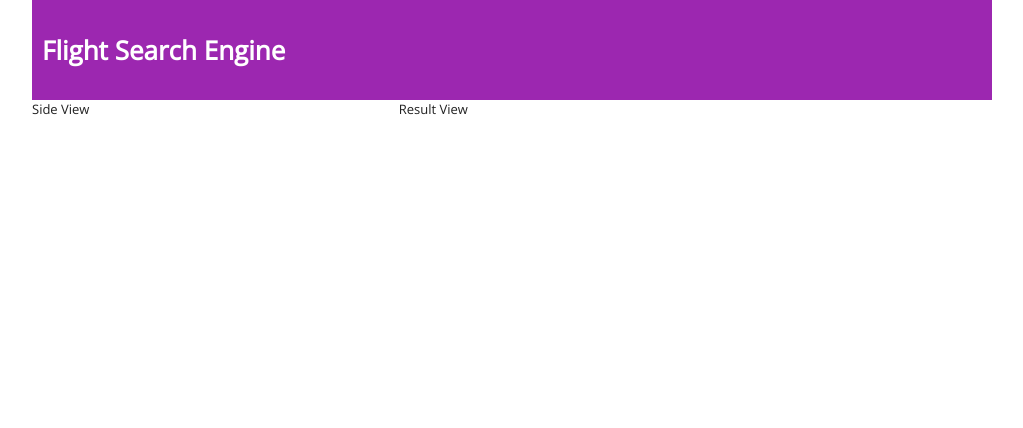
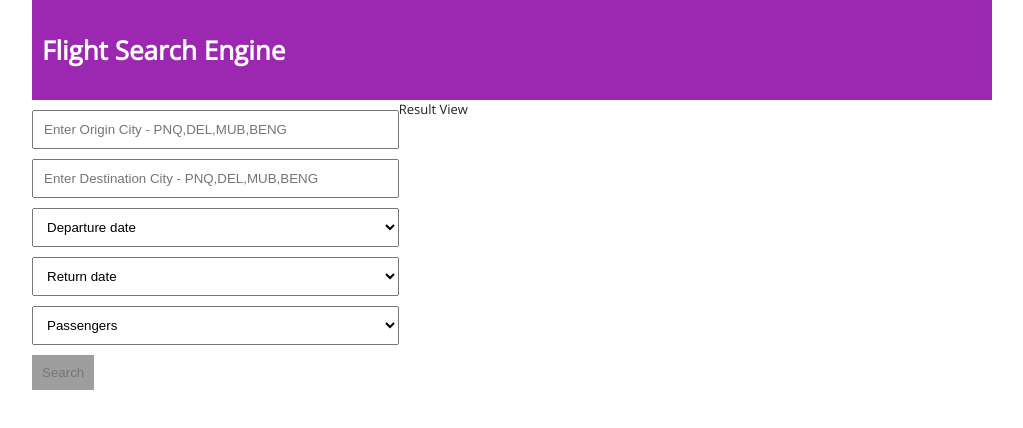
Before and after one commit to harsh-lamba/flight-search-app, a React app: page / in a window 1280 px wide. Shown: the top 428 px of the page, without its empty margins (128-1151 px from the left). Built offline with nearby package versions, Linux system fonts and the light colour scheme.

Commit message:
search flight form

```diff
--- a/src/app/components/FlightSearch/FlightSearch.ViewModel.ts
+++ b/src/app/components/FlightSearch/FlightSearch.ViewModel.ts
@@ -7,11 +7,12 @@ import {
 
 export interface IFlightSearchViewModel {
   isFlightFetching: boolean;
+  isFormValid: boolean;
   originCity: IField<string>;
   destinationCity: IField<string>;
   departureDate: IField<string>;
   returnDate: IField<string>;
-  passengers: IField<number>;
+  passengers: IField<string>;
   searchFlights(): void;
   dispose(): void;
 }
@@ -22,15 +23,15 @@ export default class FlightSearchViewModel implements IFlightSearchViewModel {
   private _destinationCity: IField<string>;
   private _departureDate: IField<string>;
   private _returnDate: IField<string>;
-  private _passengers: IField<number>;
+  private _passengers: IField<string>;
   private _searchFlightService: ISearchFlightService;
   constructor() {
     this._isFlightFetching = false;
-    this._originCity = new Field("Enter Origin City", null);
-    this._destinationCity = new Field("Enter Destination City", null);
-    this._departureDate = new Field("Departure Date", null);
-    this._returnDate = new Field("Return Date", null);
-    this._passengers = new Field("Pssengers", null);
+    this._originCity = new Field("Enter Origin City", "");
+    this._destinationCity = new Field("Enter Destination City", "");
+    this._departureDate = new Field("Departure Date", "");
+    this._returnDate = new Field("Return Date", "");
+    this._passengers = new Field("Passengers", "");
 
     this.fillDepartureDate();
     this.fillReturnDate();
@@ -41,6 +42,16 @@ export default class FlightSearchViewModel implements IFlightSearchViewModel {
 
   public get isFlightFetching(): boolean {
     return this._isFlightFetching;
+  }
+
+  public get isFormValid(): boolean {
+    return (
+      this._originCity.value &&
+      this._destinationCity.value &&
+      this._departureDate.value &&
+      this._returnDate.value &&
+      this._passengers.value !== "0"
+    );
   }
 
   public get originCity(): IField<string> {
@@ -59,7 +70,7 @@ export default class FlightSearchViewModel implements IFlightSearchViewModel {
     return this._returnDate;
   }
 
-  public get passengers(): IField<number> {
+  public get passengers(): IField<string> {
     return this._passengers;
   }
 
@@ -71,7 +82,7 @@ export default class FlightSearchViewModel implements IFlightSearchViewModel {
         destinationCity: this._destinationCity.value,
         departureDate: this._departureDate.value,
         returnDate: this._returnDate.value,
-        passengers: this._passengers.value
+        passengers: +this.passengers.value
       })
       .then(() => {
         this._isFlightFetching = false;
@@ -87,7 +98,7 @@ export default class FlightSearchViewModel implements IFlightSearchViewModel {
   }
 
   private fillPassengers() {
-    this._passengers.possibleValues = [1, 2, 3, 4, 5];
+    this._passengers.possibleValues = ["1", "2", "3", "4", "5"];
   }
 
   public dispose(): void {}
--- a/src/app/components/FlightSearch/FlightSearch.tsx
+++ b/src/app/components/FlightSearch/FlightSearch.tsx
@@ -2,11 +2,19 @@ import * as React from "react";
 import FlightSearchViewModel, {
   IFlightSearchViewModel
 } from "./FlightSearch.ViewModel";
-import { states } from "../../../mock/mock";
+import { InputField } from "../../shared/components/field/InputField";
+import { SelectField } from "../../shared/components/field/SelectField";
 
 export interface IFlightSearchProps {}
 
-export default class FlightSearch extends React.Component<IFlightSearchProps> {
+export interface IFlightSearchState {
+  model: IFlightSearchViewModel;
+}
+
+export default class FlightSearch extends React.Component<
+  IFlightSearchProps,
+  IFlightSearchState
+> {
   private _model: IFlightSearchViewModel;
   constructor(props: IFlightSearchProps) {
     super(props);
@@ -15,4 +23,102 @@ export default class FlightSearch extends React.Component<IFlightSearchProps> {
       model: new FlightSearchViewModel()
     };
   }
+
+  public render(): React.ReactNode {
+    return (
+      <React.Fragment>
+        <InputField
+          id="originCity"
+          type="text"
+          className="form-control margin-top-1x margin-bottom-1x"
+          placeholder="Enter Origin City - PNQ,DEL,MUB,BENG"
+          value={this.state.model.originCity.value}
+          onChange={this.onFieldChangeCallback.bind(this)}
+          title='Please Use "PNQ,DEL,MUB,BENG,"'
+        />
+        <InputField
+          id="destinationCity"
+          type="text"
+          className="form-control margin-bottom-1x"
+          placeholder="Enter Destination City - PNQ,DEL,MUB,BENG"
+          value={this.state.model.destinationCity.value}
+          onChange={this.onFieldChangeCallback.bind(this)}
+          title='Please Use "PNQ,DEL,MUB,BENG,"'
+        />
+        <SelectField
+          id="departureDate"
+          className="form-control margin-bottom-1x"
+          placeholder="Departure date"
+          value={this.state.model.departureDate.value}
+          possibleValues={this.state.model.departureDate.possibleValues}
+          onChange={this.onFieldChangeCallback.bind(this)}
+        />
+        <SelectField
+          id="returnDate"
+          className="form-control margin-bottom-1x"
+          placeholder="Return date"
+          value={this.state.model.returnDate.value}
+          possibleValues={this.state.model.returnDate.possibleValues}
+          onChange={this.onFieldChangeCallback.bind(this)}
+        />
+        <SelectField
+          id="passengers"
+          className="form-control margin-bottom-1x"
+          placeholder="Passengers"
+          value={this.state.model.passengers.value}
+          possibleValues={this.state.model.passengers.possibleValues}
+          onChange={this.onFieldChangeCallback.bind(this)}
+        />
+        <input
+          type="button"
+          value="Search"
+          className={`form-button ${
+            this.state.model.isFormValid ? "" : "form-button--disabled"
+          }`}
+          disabled={
+            this.state.model.isFormValid || this.state.model.isFlightFetching
+              ? false
+              : true
+          }
+          onClick={this.onFormSubmit.bind(this)}
+        />
+      </React.Fragment>
+    );
+  }
+
+  //TODO: No any
+  private onFieldChangeCallback(event: any) {
+    const value = event.target.value;
+    const id = event.target.id;
+
+    switch (id) {
+      case "originCity":
+      case "destinationCity":
+      case "departureDate":
+      case "returnDate":
+      case "passengers":
+        this.setModelState(id, value);
+        break;
+      default:
+        break;
+    }
+  }
+
+  private onFormSubmit(event: MouseEvent) {
+    event.preventDefault();
+
+    this.state.model.searchFlights();
+  }
+
+  private setModelState(id: string, value: string) {
+    this.setState((state: IFlightSearchState) => {
+      const model: any = state.model; //TODO: No any
+
+      model[id].value = value;
+
+      return {
+        model: state.model
+      };
+    });
+  }
 }
--- a/src/app/components/FlightSearchEngine/FlightSearchEngine.tsx
+++ b/src/app/components/FlightSearchEngine/FlightSearchEngine.tsx
@@ -1,4 +1,6 @@
 import * as React from "react";
+
+import FlightSearch from "../flightSearch/FlightSearch";
 
 export default class FlightSearchEngine extends React.Component<{}> {
   constructor(props: {}) {
@@ -8,7 +10,9 @@ export default class FlightSearchEngine extends React.Component<{}> {
   public render() {
     return (
       <div className="grid-container">
-        <div className="grid-1-of-3">Side View</div>
+        <div className="grid-1-of-3">
+          <FlightSearch />
+        </div>
         <div className="grid-2-of-3">Result View</div>
       </div>
     );
--- a/src/app/services/SearchFlight.service.ts
+++ b/src/app/services/SearchFlight.service.ts
@@ -50,6 +50,7 @@ export default class SearchFlightService implements ISearchFlightService {
       //Async operation-started
       const flights = flightsJson.map(flight => new FlightModel(flight));
       this._flights = this.getSearchedFlights(flights, searchCriteria);
+      console.log(this._flights);
       //Async operation-finished
       this._searchCompleted.raise(null, this);
 
--- a/src/app/shared/components/field/InputField.tsx
+++ b/src/app/shared/components/field/InputField.tsx
@@ -1,9 +1,12 @@
 import * as React from "react";
 
 export interface IInputProps {
+  id: string;
   type: string;
   value: string;
-  placeholder: string;
+  placeholder?: string;
+  title?: string;
+  className?: string;
   onChange(): void;
 }
 
--- /dev/null
+++ b/src/app/shared/components/field/SelectField.tsx
@@ -0,0 +1,28 @@
+import * as React from "react";
+
+export interface ISelectFieldProps<T> {
+  id: string;
+  value: T;
+  className?: string;
+  placeholder?: string;
+  onChange(): void;
+  possibleValues: T[];
+}
+
+export const SelectField: React.FC<ISelectFieldProps<string>> = props => {
+  return (
+    <select
+      id={props.id}
+      value={props.value}
+      onChange={props.onChange}
+      className={props.className}
+    >
+      <option value="">{props.placeholder}</option>
+      {props.possibleValues.map((item, index) => (
+        <option key={index} value={item}>
+          {item}
+        </option>
+      ))}
+    </select>
+  );
+};
--- a/src/assets/sass/base.scss
+++ b/src/assets/sass/base.scss
@@ -9,3 +9,10 @@ body {
   color: $body-color;
   font-family: "Open Sans", sans-serif;
 }
+
+.margin-top-1x {
+  margin-top: 10px;
+}
+.margin-bottom-1x {
+  margin-bottom: 10px;
+}
--- /dev/null
+++ b/src/assets/sass/field.scss
@@ -0,0 +1,19 @@
+.form-control {
+  width: 100%;
+  padding: 10px;
+}
+
+.form-button {
+  -webkit-appearance: none;
+  margin: 0;
+  background: $body-color;
+  border: 0;
+  padding: 10px;
+  color: #fff;
+  cursor: pointer;
+  &--disabled {
+    cursor: not-allowed;
+    background: #9e9e9e;
+    color: #757575;
+  }
+}
--- a/src/assets/sass/index.scss
+++ b/src/assets/sass/index.scss
@@ -3,5 +3,6 @@
 @import "./base.scss";
 @import "./grid.scss";
 @import "./heading.scss";
+@import "./field.scss";
 
 @import "../../app/shared/components/header/Header.scss";
```
